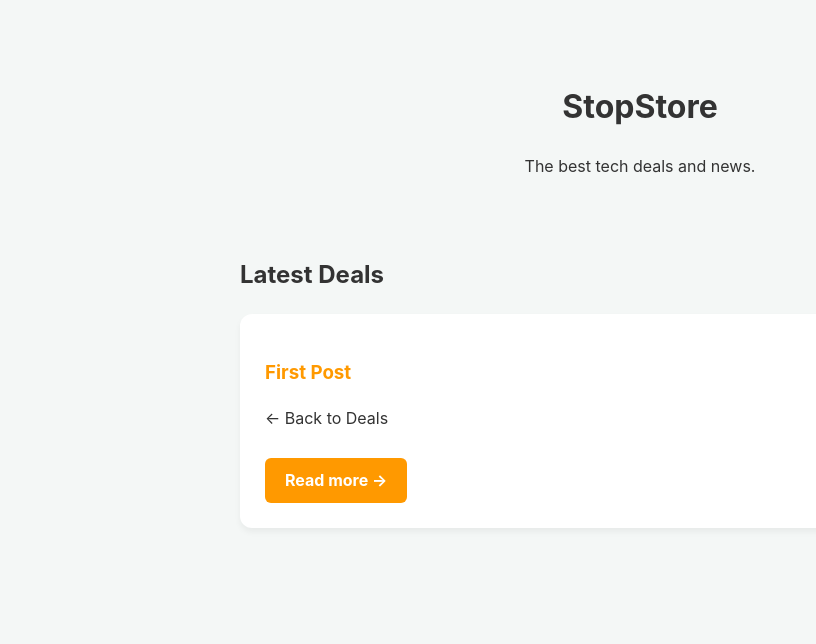
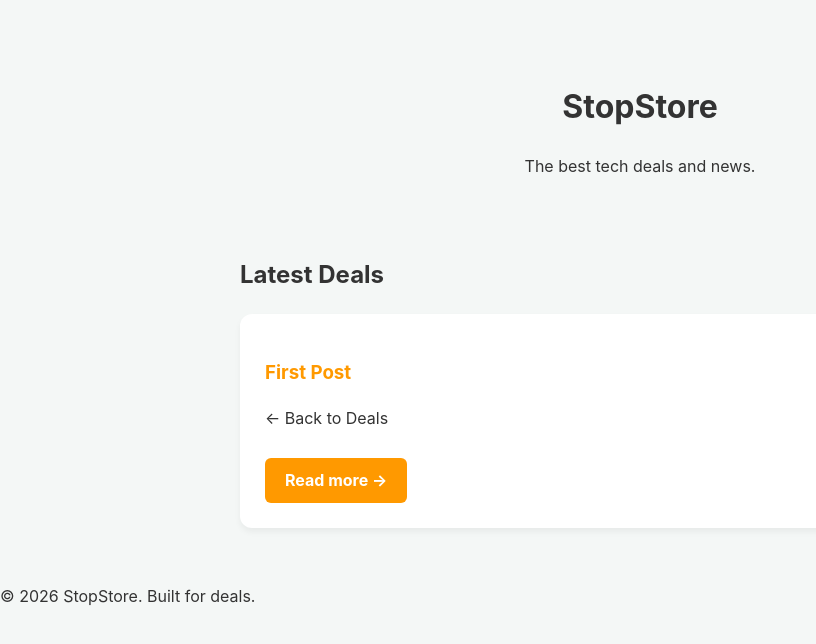
Before and after one commit to him001133/stopstore-simple, a Jekyll site: the page built from index.html, in a window 1280 px wide. Shown: the top 644 px of the page, without its empty margins (0-816 px from the left). Built offline with Jekyll 4.4.1, drawn with Linux system fonts in a browser that asks for light colours.

Commit message:
Add footer to default layout
Add footer with copyright information to default layout

```diff
--- a/_layouts/default.html
+++ b/_layouts/default.html
@@ -10,5 +10,9 @@
     <div class="container">
         {{ content }}
     </div>
+
+    <footer class="site-footer">
+        <p>&copy; {{ site.time | date: "%Y" }} {{ site.title }}. Built for deals.</p>
+    </footer>
 </body>
 </html>
```
